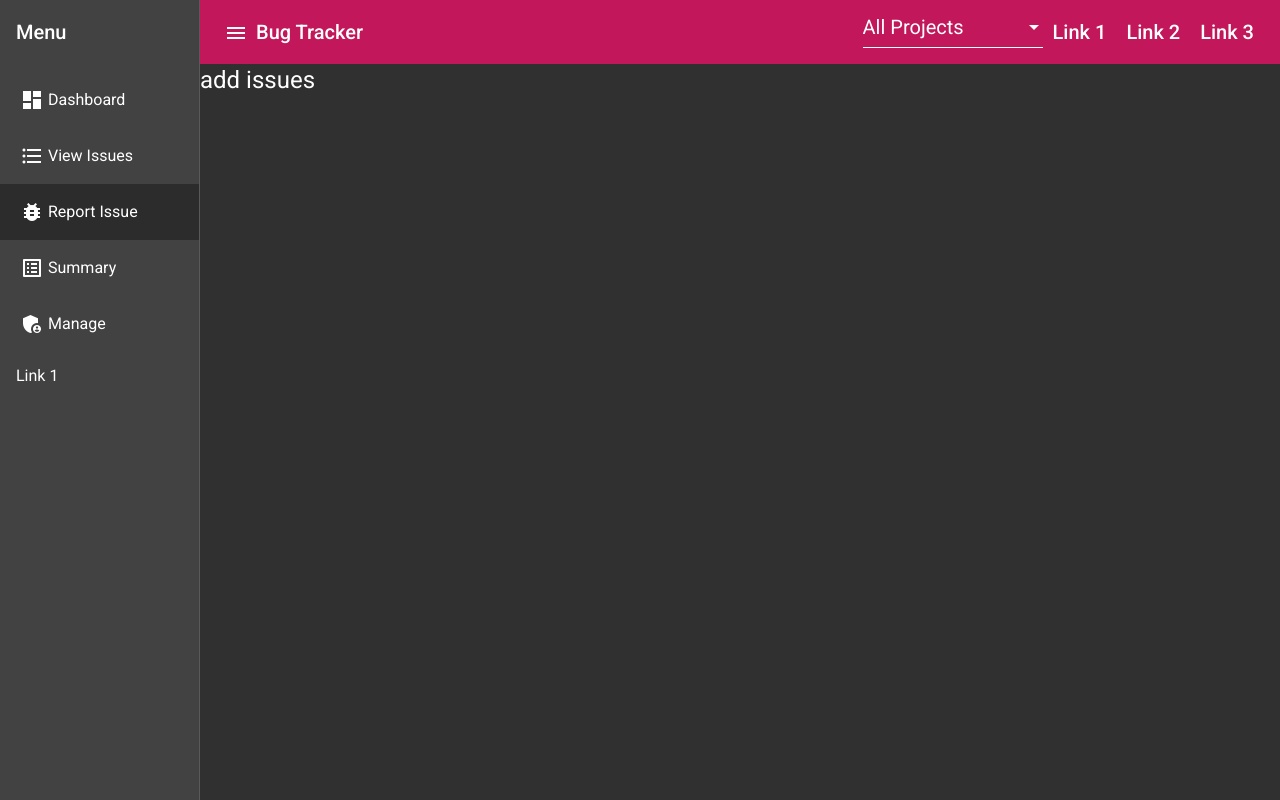
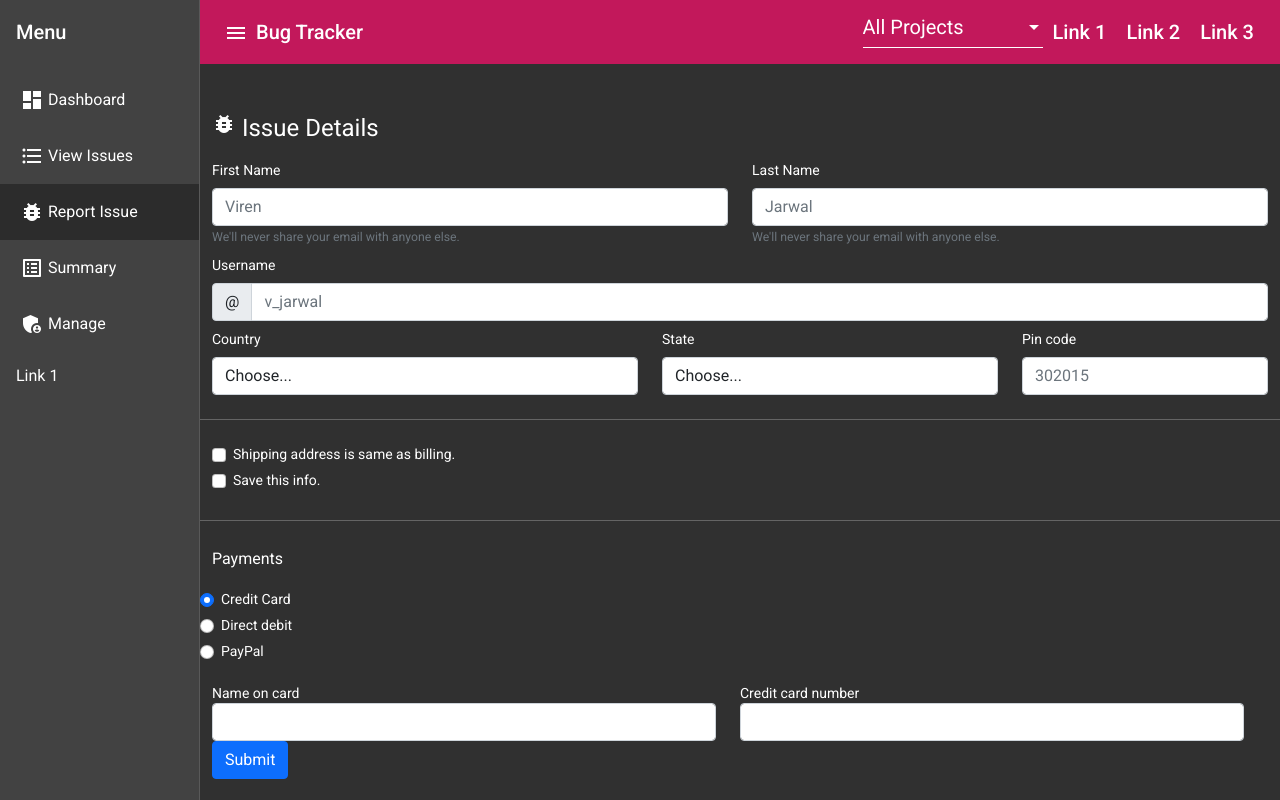
Before and after one commit to VirrenKJ/bt-ng, an Angular app: page /add-issue in a window 1280 px wide. Built offline with nearby package versions, Linux system fonts and the light colour scheme.

Commit message:
Issue template blueprint

```diff
--- a/package.json
+++ b/package.json
@@ -23,7 +23,8 @@
     "@angular/platform-browser-dynamic": "~10.2.0",
     "@angular/router": "~10.2.0",
     "@ng-bootstrap/ng-bootstrap": "^8.0.4",
-    "bootstrap": "^5.0.2",
+    "@popperjs/core": "^2.9.3",
+    "bootstrap": "^5.0.0-beta3",
     "jquery": "^3.6.0",
     "ngx-bootstrap": "^7.0.0",
     "popper.js": "^1.16.1",
--- a/src/app/app.module.ts
+++ b/src/app/app.module.ts
@@ -26,6 +26,7 @@ import { ViewIssueComponent } from './issue/view-issue/view-issue.component';
 import { AddIssueComponent } from './issue/add-issue/add-issue.component';
 import { SummaryComponent } from './summary/summary.component';
 import { ManageComponent } from './manage/manage.component';
+import { FormsModule, ReactiveFormsModule } from '@angular/forms';
 
 const appRoutes: Routes = [
   { path: '', redirectTo: '/home', pathMatch: 'full' },
@@ -42,6 +43,8 @@ const appRoutes: Routes = [
     BrowserModule,
     BrowserAnimationsModule,
     LayoutModule,
+    FormsModule,
+    ReactiveFormsModule,
     MatButtonModule,
     MatToolbarModule,
     MatSidenavModule,
--- a/src/app/issue/add-issue/add-issue.component.html
+++ b/src/app/issue/add-issue/add-issue.component.html
@@ -1 +1,102 @@
-<h1>add issues</h1>
+<div class="container">
+  <div class="py-5">
+    <h1>
+      <span><mat-icon mat-list-icon>bug_report</mat-icon></span> Issue Details
+    </h1>
+    <form [formGroup]="contactForm" (ngSubmit)="onSubmit()">
+      <div class="form-group">
+        <div class="row">
+          <div class="col-sm-6">
+            <label class="form-label" for="firstName">First Name</label>
+            <input type="text" class="form-control" id="firstName" aria-describedby="emailHelp" placeholder="Viren" />
+            <small id="emailHelp" class="form-text text-muted">We'll never share your email with anyone else.</small>
+          </div>
+          <div class="col-sm-6">
+            <label class="form-label" for="lastName">Last Name</label>
+            <input type="text" class="form-control" id="lastName" aria-describedby="emailHelp" placeholder="Jarwal" />
+            <small id="emailHelp" class="form-text text-muted">We'll never share your email with anyone else.</small>
+          </div>
+        </div>
+        <div class="col-12 mt-2">
+          <label class="form-label" for="username">Username</label>
+          <div class="input-group">
+            <span class="input-group-text">@</span>
+            <input type="text" class="form-control" id="username" aria-describedby="emailHelp" placeholder="v_jarwal" />
+          </div>
+          <div class="invalid-feedback">Valid Username is required.</div>
+        </div>
+        <div class="row mt-2">
+          <div class="col-md-5">
+            <label class="form-label" for="country">Country</label>
+            <select class="form-control" id="country">
+              <option value="">Choose...</option>
+              <option value="australia">India</option>
+              <option value="usa">Pakistan</option>
+            </select>
+            <div class="invalid-feedback">Valid Username is required.</div>
+          </div>
+
+          <div class="col-md-4">
+            <label class="form-label" for="state">State</label>
+            <select class="form-control" id="state">
+              <option value="">Choose...</option>
+              <option value="delhi">Delhi</option>
+              <option value="jaipur">Jaipur</option>
+              <option value="karachi">Karachi</option>
+            </select>
+            <div class="invalid-feedback">Valid Username is required.</div>
+          </div>
+
+          <div class="col-md-3">
+            <label class="form-label" for="pincode">Pin code</label>
+            <input class="form-control" id="pincode" type="number" placeholder="302015" />
+            <div class="invalid-feedback">Valid Username is required.</div>
+          </div>
+
+          <hr class="my-4" />
+
+          <div class="col-12">
+            <div class="form-check">
+              <input id="sameAddress" type="checkbox" class="form-check-input" />
+              <label class="form-check-label" for="sameAddress">Shipping address is same as billing.</label>
+            </div>
+            <div class="form-check">
+              <input id="saveInfo" type="checkbox" class="form-check-input" />
+              <label class="form-check-label" for="saveInfo">Save this info.</label>
+            </div>
+          </div>
+
+          <hr class="my-4" />
+
+          <h3 class="mb-3">Payments</h3>
+
+          <div class="form-check">
+            <input id="creditCard" name="paymentMethod" type="radio" class="form-check-input" checked required />
+            <label class="form-check-label" for="creditCard">Credit Card</label>
+          </div>
+          <div class="form-check">
+            <input id="directDebit" name="paymentMethod" type="radio" class="form-check-input" required />
+            <label class="form-check-label" for="directDebit">Direct debit</label>
+          </div>
+          <div class="form-check">
+            <input id="paypal" name="paymentMethod" type="radio" class="form-check-input" required />
+            <label class="form-check-label" for="paypal">PayPal</label>
+          </div>
+
+          <div class="row mt-3">
+            <div class="col-md-6">
+              Name on card
+              <input type="text" class="form-control" />
+            </div>
+            <div class="col-md-6">
+              Credit card number
+              <input type="text" class="form-control" />
+            </div>
+          </div>
+        </div>
+      </div>
+
+      <button type="submit" class="btn btn-primary">Submit</button>
+    </form>
+  </div>
+</div>
--- a/src/app/issue/add-issue/add-issue.component.ts
+++ b/src/app/issue/add-issue/add-issue.component.ts
@@ -1,15 +1,41 @@
 import { Component, OnInit } from '@angular/core';
+import { FormGroup, FormControl } from '@angular/forms';
 
 @Component({
   selector: 'app-add-issue',
   templateUrl: './add-issue.component.html',
-  styleUrls: ['./add-issue.component.css']
+  styleUrls: ['./add-issue.component.css'],
 })
 export class AddIssueComponent implements OnInit {
+  constructor() {}
 
-  constructor() { }
+  ngOnInit(): void {}
 
-  ngOnInit(): void {
+  contactForm = new FormGroup({
+    firstName: new FormControl(),
+    lastName: new FormControl(),
+    email: new FormControl(),
+    gender: new FormControl(),
+    isMarried: new FormControl(),
+    country: new FormControl(),
+  });
+
+  countryList = [
+    {
+      id: 1,
+      name: 'India',
+    },
+    {
+      id: 2,
+      name: 'Sri Lanka',
+    },
+    {
+      id: 3,
+      name: 'Bangladesh',
+    },
+  ];
+
+  onSubmit() {
+    console.log('Submitted!');
   }
-
 }
--- a/src/index.html
+++ b/src/index.html
@@ -9,26 +9,16 @@
     <link href="https://fonts.googleapis.com/css?family=Roboto:300,400,500&display=swap" rel="stylesheet" />
     <link href="https://fonts.googleapis.com/icon?family=Material+Icons" rel="stylesheet" />
     <link
-      href="https://cdn.jsdelivr.net/npm/bootstrap@5.0.2/dist/css/bootstrap.min.css"
+      href="https://cdn.jsdelivr.net/npm/bootstrap@5.1.0/dist/css/bootstrap.min.css"
       rel="stylesheet"
-      integrity="sha384-EVSTQN3/azprG1Anm3QDgpJLIm9Nao0Yz1ztcQTwFspd3yD65VohhpuuCOmLASjC"
+      integrity="sha384-KyZXEAg3QhqLMpG8r+8fhAXLRk2vvoC2f3B09zVXn8CA5QIVfZOJ3BCsw2P0p/We"
       crossorigin="anonymous"
     />
   </head>
   <body class="mat-typography">
     <script
-      src="https://cdn.jsdelivr.net/npm/bootstrap@5.0.2/dist/js/bootstrap.bundle.min.js"
-      integrity="sha384-MrcW6ZMFYlzcLA8Nl+NtUVF0sA7MsXsP1UyJoMp4YLEuNSfAP+JcXn/tWtIaxVXM"
-      crossorigin="anonymous"
-    ></script>
-    <script
-      src="https://cdn.jsdelivr.net/npm/@popperjs/core@2.9.2/dist/umd/popper.min.js"
-      integrity="sha384-IQsoLXl5PILFhosVNubq5LC7Qb9DXgDA9i+tQ8Zj3iwWAwPtgFTxbJ8NT4GN1R8p"
-      crossorigin="anonymous"
-    ></script>
-    <script
-      src="https://cdn.jsdelivr.net/npm/bootstrap@5.0.2/dist/js/bootstrap.min.js"
-      integrity="sha384-cVKIPhGWiC2Al4u+LWgxfKTRIcfu0JTxR+EQDz/bgldoEyl4H0zUF0QKbrJ0EcQF"
+      src="https://cdn.jsdelivr.net/npm/bootstrap@5.1.0/dist/js/bootstrap.bundle.min.js"
+      integrity="sha384-U1DAWAznBHeqEIlVSCgzq+c9gqGAJn5c/t99JyeKa9xxaYpSvHU5awsuZVVFIhvj"
       crossorigin="anonymous"
     ></script>
     <app-root></app-root>
```
Also changed, not shown: 1 other file (tests, documents, lock files or other folders).
